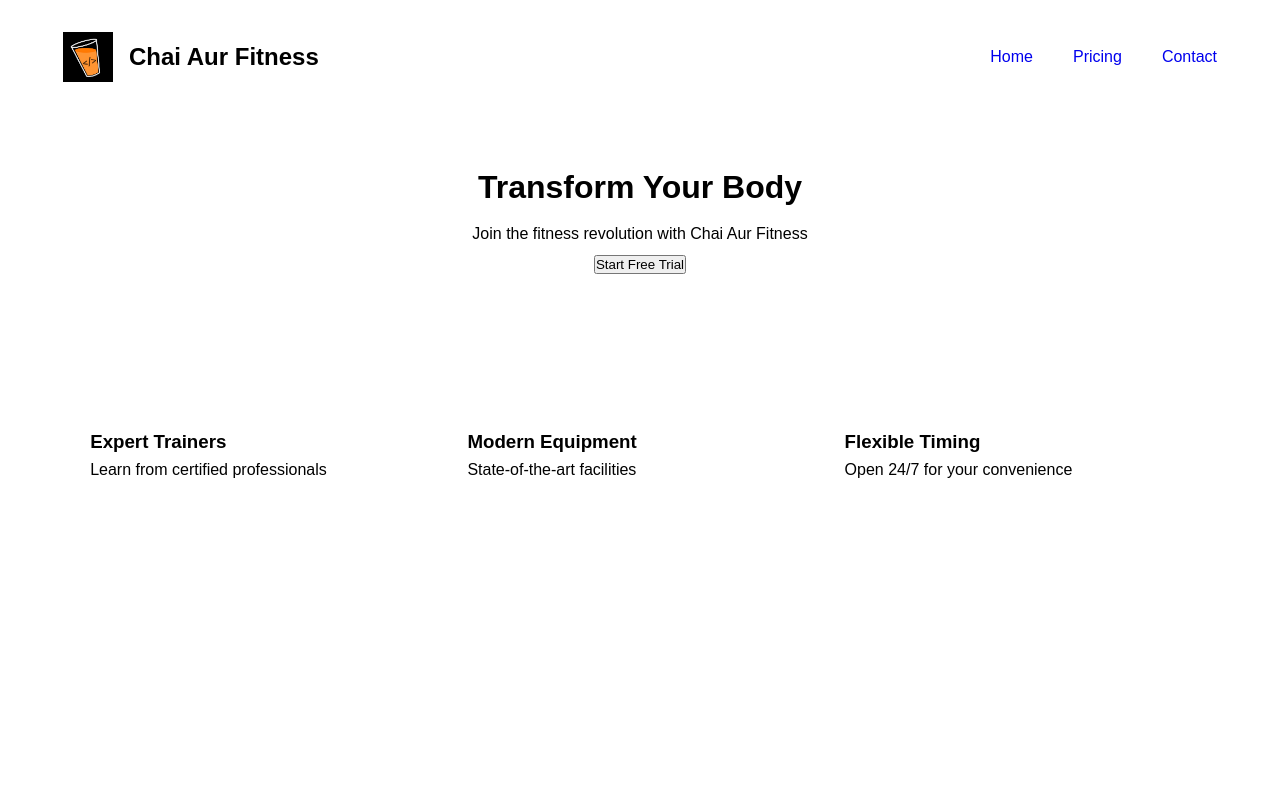
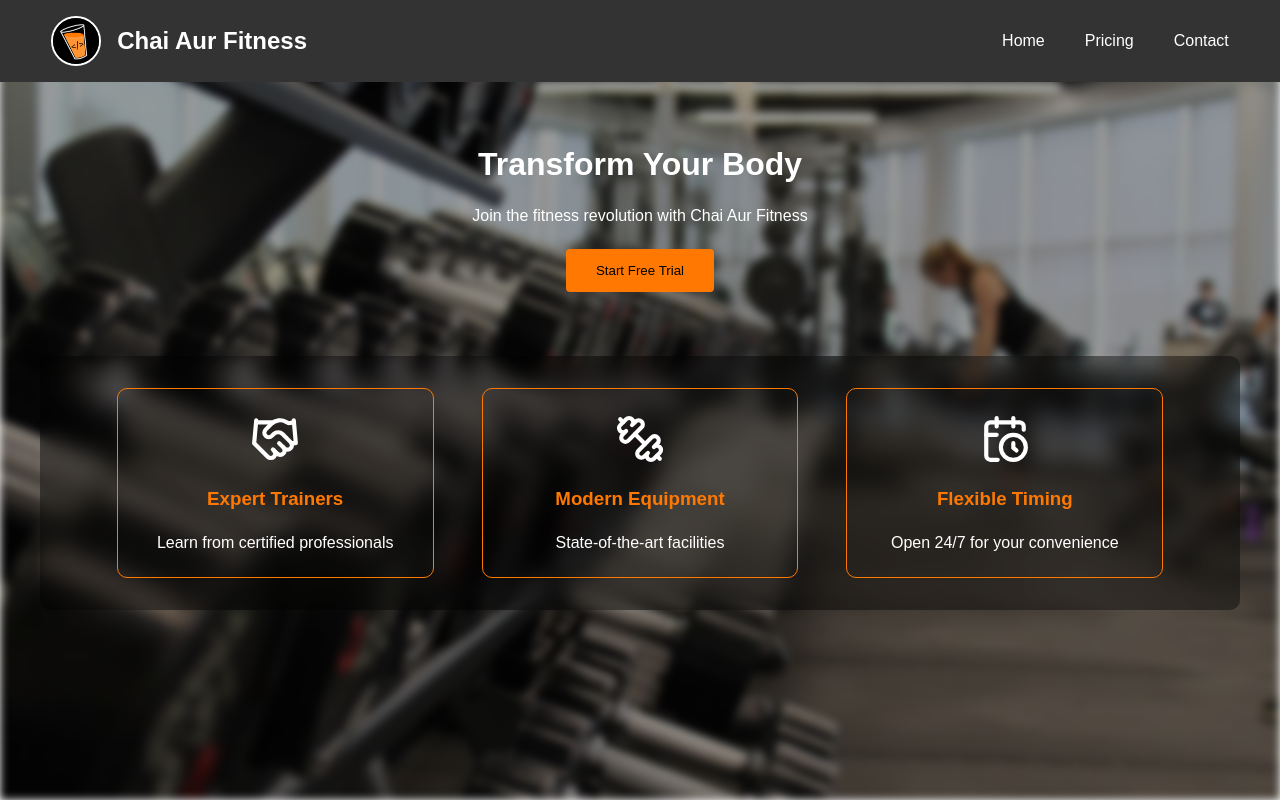
Before and after one commit to bhabinbudujapun/Cohort-HTML-CSS, a website: page CSS-Landing-Page-Challenge/landing-page-1/index.html in a window 1280 px wide. Drawn offline with Linux system fonts and the light colour scheme.

Commit message:
style: add style according to srceenshort

```diff
--- a/CSS-Landing-Page-Challenge/landing-page-1/challenge.css
+++ b/CSS-Landing-Page-Challenge/landing-page-1/challenge.css
@@ -5,14 +5,32 @@
   box-sizing: border-box;
 }
 
+body::before {
+  content: "";
+  position: fixed;
+  top: 0;
+  left: 0;
+  width: 100%;
+  height: 100%;
+
+  background-image: url('./assets/chaigym.png');
+  background-size: cover;
+  background-position: center;
+  background-repeat: no-repeat;
+
+  background-color: rgba(0, 0, 0, 0.4);
+  /* 0.4 = 40% darkness */
+
+  background-blend-mode: darken;
+
+  filter: blur(4px);
+  z-index: -1;
+}
+
 /* Basic styles */
 body {
-  font-family: "Arial", sans-serif;
-  line-height: 1.6;
-}
-
-.container {
-  margin: 1rem 1%;
+  margin: 0;
+  font-family: Arial, sans-serif;
 }
 
 /* Navbar styles */
@@ -21,16 +39,21 @@ body {
   padding: 1rem 4%;
   justify-content: space-between;
   align-items: center;
+  background-color: #333333;
 }
 
 .logo {
   display: flex;
   align-items: center;
   gap: 1rem;
+  color: #ffffff;
 }
 
 .logo img {
   /* Add styles for logo image */
+  border-radius: 50%;
+  object-fit: cover;
+  border: 2px solid #fff;
 }
 
 .nav-links {
@@ -40,15 +63,7 @@ body {
 
 .nav-links a {
   text-decoration: none;
-}
-
-.nav-links a:hover {
-  /* Add hover styles for nav links */
-}
-
-/* Hero section styles */
-.hero {
-  /* Add styles for hero section */
+  color: #ffffff;
 }
 
 .hero-content {
@@ -56,46 +71,66 @@ body {
   flex-direction: column;
   justify-content: center;
   align-items: center;
+  text-align: center;
   padding: 4rem 2rem;
-  gap: 0.5rem;
+  gap: 1.5rem;
 }
 
 .hero-content h1 {
   /* Add styles for hero heading */
+  color: #ffffff;
+
 }
 
 .hero-content p {
   /* Add styles for hero paragraph */
+  color: #ffffff;
 }
 
 .cta-button {
-  /* Add styles for CTA button */
+  padding: 14px 30px;
+  background-color: #ff7902;
+  border: none;
+  outline: none;
+  border-radius: 4px;
+  cursor: pointer;
 }
 
-.cta-button:hover {
-  /* Add hover styles for CTA button */
-}
 
 /* Features section styles */
 .features {
   display: grid;
   grid-template-columns: repeat(3, 1fr);
-  padding: 2em 4%;
-  gap: 2rem;
+  padding: 2em 6%;
+  gap: 3rem;
   max-width: 1200px;
   margin: 0 auto;
+  background-color: rgba(2 2, 2, 0.4);
+  backdrop-filter: blur(10px);
+  border-radius: 10px;
 }
 
 .feature {
   /* Add styles for each feature block */
+  display: flex;
+  flex-direction: column;
+  justify-content: center;
+  align-items: center;
+  text-align: center;
+  gap: 1.5rem;
+  padding: 25px 30px;
+  border: 1px solid #ff7902;
+  border-radius: 10px;
 }
 
 .feature h3 {
   /* Add styles for feature heading */
+  color: #ff7902;
 }
 
 .feature p {
   /* Add styles for feature paragraph */
+  color: #ffffff;
 }
 
 /* Responsive Design */
@@ -104,4 +139,8 @@ body {
     display: grid;
     grid-template-columns: 1fr;
   }
+
+  .logo h2 {
+    display: none;
+  }
 }
```
